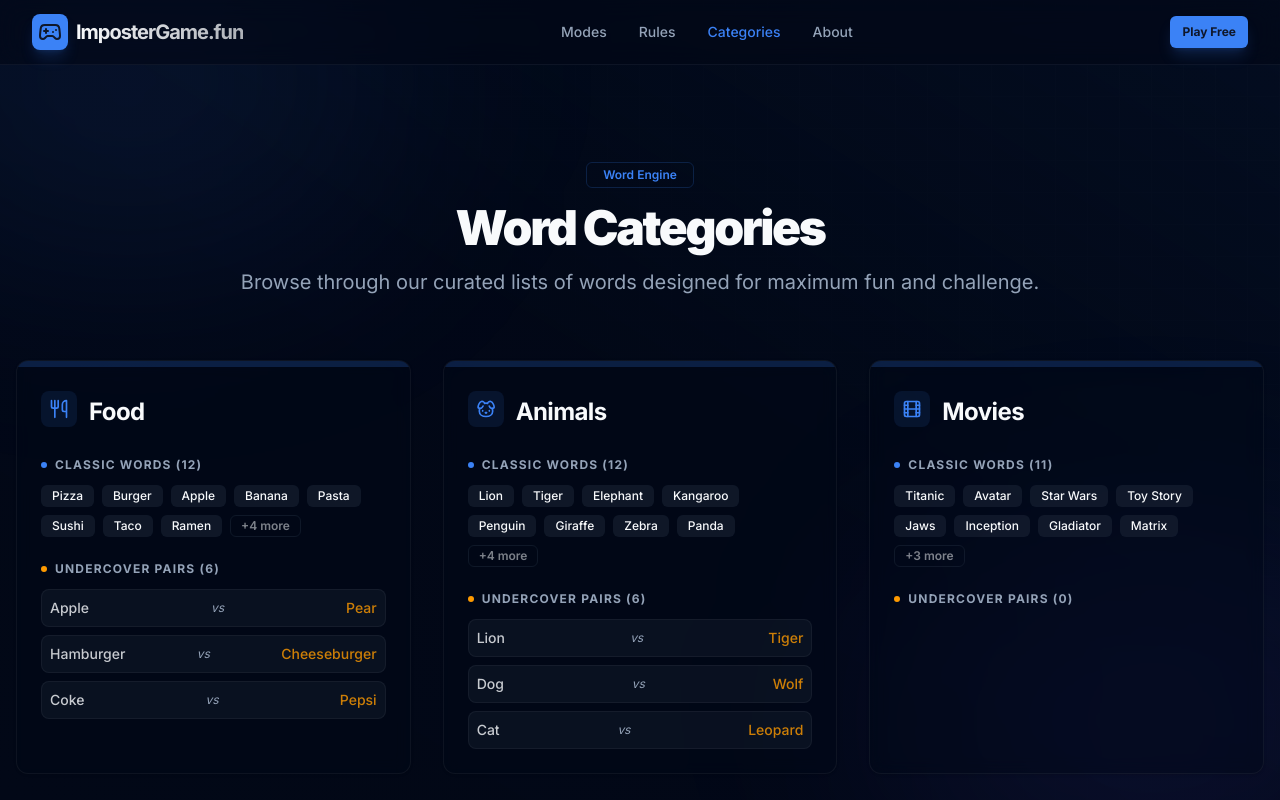
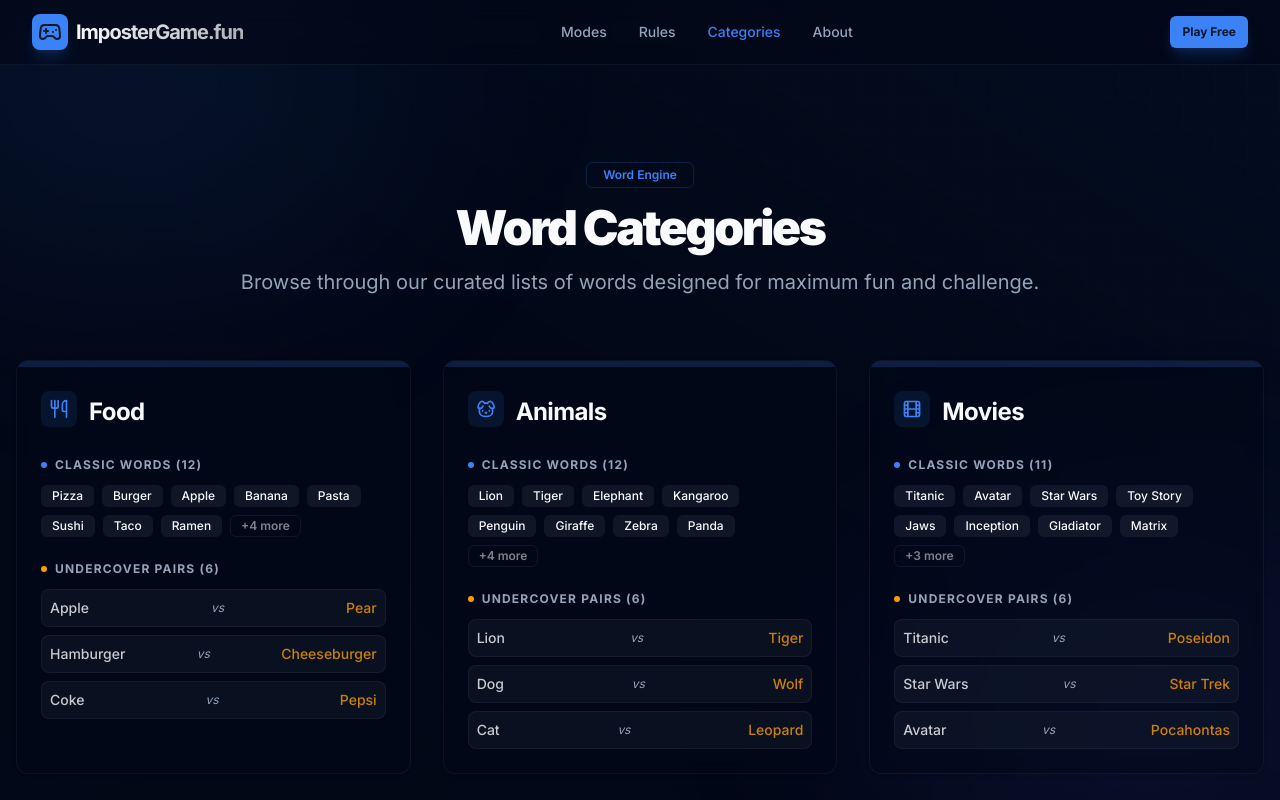
Before and after one commit to jeffersonme168/impostergamefun, a Next.js app: page /categories in a window 1280 px wide. Shown: the top 800 px of the page. Built offline with nearby package versions, Linux system fonts and the light colour scheme.

Commit message:
mod：完善页面内容

```diff
--- a/src/app/categories/page.tsx
+++ b/src/app/categories/page.tsx
@@ -30,8 +30,8 @@ export default function CategoriesPage() {
       <div className="grid md:grid-cols-2 lg:grid-cols-3 gap-8">
         {Object.entries(CATEGORIES).map(([key, label]) => {
           if (key === 'CUSTOM') return null;
-          const words = CLASSIC_WORDS[label] || [];
-          const pairs = UNDERCOVER_PAIRS[label] || [];
+          const words = CLASSIC_WORDS[key as keyof typeof CLASSIC_WORDS] || [];
+          const pairs = UNDERCOVER_PAIRS[key as keyof typeof UNDERCOVER_PAIRS] || [];
 
           return (
             <Card key={key} className="bg-card/40 backdrop-blur-sm border-white/5 hover:border-primary/20 transition-all group overflow-hidden">
--- a/src/app/game/page.tsx
+++ b/src/app/game/page.tsx
@@ -17,6 +17,9 @@ export default function GamePage() {
 
   useEffect(() => {
     setMounted(true);
+    // Reset game state when entering the game page
+    // Ensures fresh start when navigating from home
+    resetGame();
   }, []);
 
   if (!mounted) {
--- a/src/data/word-bank.ts
+++ b/src/data/word-bank.ts
@@ -14,16 +14,17 @@ export const CATEGORIES = {
 
 export type Category = keyof typeof CATEGORIES;
 
-export const CLASSIC_WORDS: Record<string, string[]> = {
-  Food: ["Pizza", "Burger", "Apple", "Banana", "Pasta", "Sushi", "Taco", "Ramen", "Steak", "Ice Cream", "Salad", "Croissant"],
-  Animals: ["Lion", "Tiger", "Elephant", "Kangaroo", "Penguin", "Giraffe", "Zebra", "Panda", "Axolotl", "Platypus", "Narwhal", "Monkey"],
-  Movies: ["Titanic", "Avatar", "Star Wars", "Toy Story", "Jaws", "Inception", "Gladiator", "Matrix", "Parasite", "Pulp Fiction", "Frozen"],
-  Places: ["Paris", "Tokyo", "London", "New York", "Beach", "Mountain", "Desert", "Library", "Hospital", "Cinema", "Gym"],
-  Objects: ["Umbrella", "Bicycle", "Clock", "Hammer", "Laptop", "Compass", "Key", "Camera", "Mirror", "Wallet", "Suitcase"]
+export const CLASSIC_WORDS: Record<Category, string[]> = {
+  FOOD: ["Pizza", "Burger", "Apple", "Banana", "Pasta", "Sushi", "Taco", "Ramen", "Steak", "Ice Cream", "Salad", "Croissant"],
+  ANIMALS: ["Lion", "Tiger", "Elephant", "Kangaroo", "Penguin", "Giraffe", "Zebra", "Panda", "Axolotl", "Platypus", "Narwhal", "Monkey"],
+  MOVIES: ["Titanic", "Avatar", "Star Wars", "Toy Story", "Jaws", "Inception", "Gladiator", "Matrix", "Parasite", "Pulp Fiction", "Frozen"],
+  PLACES: ["Paris", "Tokyo", "London", "New York", "Beach", "Mountain", "Desert", "Library", "Hospital", "Cinema", "Gym"],
+  OBJECTS: ["Umbrella", "Bicycle", "Clock", "Hammer", "Laptop", "Compass", "Key", "Camera", "Mirror", "Wallet", "Suitcase"],
+  CUSTOM: []
 };
 
-export const UNDERCOVER_PAIRS: Record<string, WordPair[]> = {
-  Food: [
+export const UNDERCOVER_PAIRS: Record<Category, WordPair[]> = {
+  FOOD: [
     { word1: "Apple", word2: "Pear" },
     { word1: "Hamburger", word2: "Cheeseburger" },
     { word1: "Coke", word2: "Pepsi" },
@@ -31,7 +32,7 @@ export const UNDERCOVER_PAIRS: Record<string, WordPair[]> = {
     { word1: "Pizza", word2: "Calzone" },
     { word1: "Bread", word2: "Toast" }
   ],
-  Animals: [
+  ANIMALS: [
     { word1: "Lion", word2: "Tiger" },
     { word1: "Dog", word2: "Wolf" },
     { word1: "Cat", word2: "Leopard" },
@@ -39,18 +40,27 @@ export const UNDERCOVER_PAIRS: Record<string, WordPair[]> = {
     { word1: "Bee", word2: "Wasp" },
     { word1: "Spider", word2: "Scorpion" }
   ],
-  Places: [
+  MOVIES: [
+    { word1: "Titanic", word2: "Poseidon" },
+    { word1: "Star Wars", word2: "Star Trek" },
+    { word1: "Avatar", word2: "Pocahontas" },
+    { word1: "Frozen", word2: "Tangled" },
+    { word1: "Superman", word2: "Batman" },
+    { word1: "Avengers", word2: "Justice League" }
+  ],
+  PLACES: [
     { word1: "Ocean", word2: "Sea" },
     { word1: "Hotel", word2: "Motel" },
     { word1: "Forest", word2: "Jungle" },
     { word1: "Lake", word2: "Pond" },
     { word1: "City", word2: "Town" }
   ],
-  Objects: [
+  OBJECTS: [
     { word1: "Pen", word2: "Pencil" },
     { word1: "Smartphone", word2: "Tablet" },
     { word1: "Watch", word2: "Clock" },
     { word1: "Book", word2: "Magazine" },
     { word1: "Chair", word2: "Stool" }
-  ]
+  ],
+  CUSTOM: []
 };
--- a/src/lib/game-engine.ts
+++ b/src/lib/game-engine.ts
@@ -42,11 +42,17 @@ export function generatePlayers(settings: GameSettings): Player[] {
     word2 = customWord2 || "Word B";
   } else {
     if (mode === "undercover") {
-      const pairs = UNDERCOVER_PAIRS[category] || UNDERCOVER_PAIRS["Food"];
+      const pairs = UNDERCOVER_PAIRS[category];
+      if (!pairs || pairs.length === 0) {
+        throw new Error(`No word pairs available for category: ${category}`);
+      }
       const pair = pairs[Math.floor(Math.random() * pairs.length)];
       [word1, word2] = Math.random() > 0.5 ? [pair.word1, pair.word2] : [pair.word2, pair.word1];
     } else {
-      const words = CLASSIC_WORDS[category] || CLASSIC_WORDS["Food"];
+      const words = CLASSIC_WORDS[category];
+      if (!words || words.length === 0) {
+        throw new Error(`No words available for category: ${category}`);
+      }
       word1 = words[Math.floor(Math.random() * words.length)];
       word2 = "???"; // For imposters or Mr. White
     }
```
Also changed, not shown: .claude/settings.local.json (added).
